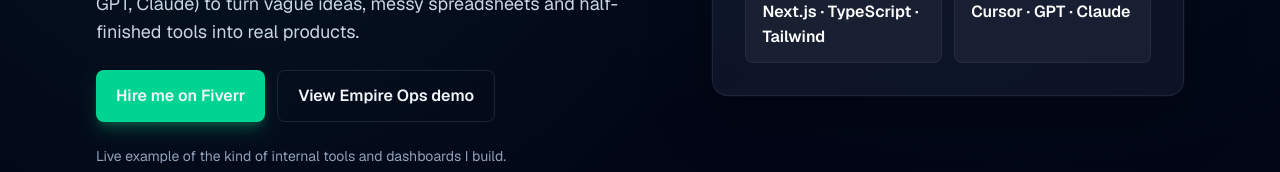
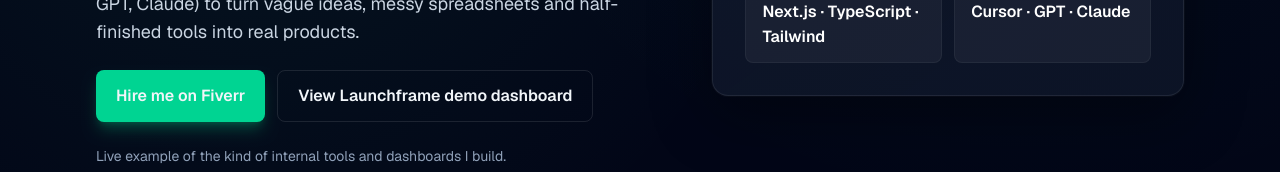
Before and after one commit to BiteTh3bulleT/BiteTh3bulleT.github.io, a Next.js app: page / in a window 1280 px wide. Shown: the part 623-795 px from the top of the page. Built offline with nearby package versions, Linux system fonts and the light colour scheme.

Commit message:
Update demo CTA to launchframe dashboard

```diff
--- a/app/page.tsx
+++ b/app/page.tsx
@@ -94,12 +94,12 @@ export default function Home() {
               Hire me on Fiverr
             </Link>
             <Link
-              href={siteConfig.links.empireOpsDemo}
+              href={siteConfig.links.demoDashboard}
               className="inline-flex items-center justify-center rounded-lg border border-white/10 px-5 py-3 font-semibold text-emerald-200 transition hover:border-emerald-400/60 hover:text-emerald-200/90"
               target="_blank"
               rel="noreferrer"
             >
-              View Empire Ops demo
+              View Launchframe demo dashboard
             </Link>
           </div>
           <p className="text-sm text-slate-400">
--- a/app/projects/page.tsx
+++ b/app/projects/page.tsx
@@ -34,8 +34,8 @@ const projects: Project[] = [
     ],
     ctas: [
       {
-        label: "View live demo",
-        href: siteConfig.links.empireOpsDemo,
+        label: "View demo dashboard",
+        href: siteConfig.links.demoDashboard,
         external: true,
       },
       {
--- a/siteConfig.ts
+++ b/siteConfig.ts
@@ -5,7 +5,8 @@ export const siteConfig = {
   },
   links: {
     fiverr: "https://www.fiverr.com/s/xXxd84Q",
-    empireOpsDemo: "https://job-dashboard-qph7.vercel.app/",
+    empireOpsDemo: "https://job-dashboard-qph7.vercel.app/demo",
+    demoDashboard: "https://job-dashboard-qph7.vercel.app/demo",
     dashboard: "https://job-dashboard-qph7.vercel.app/auth",
   },
   contact: {
```
